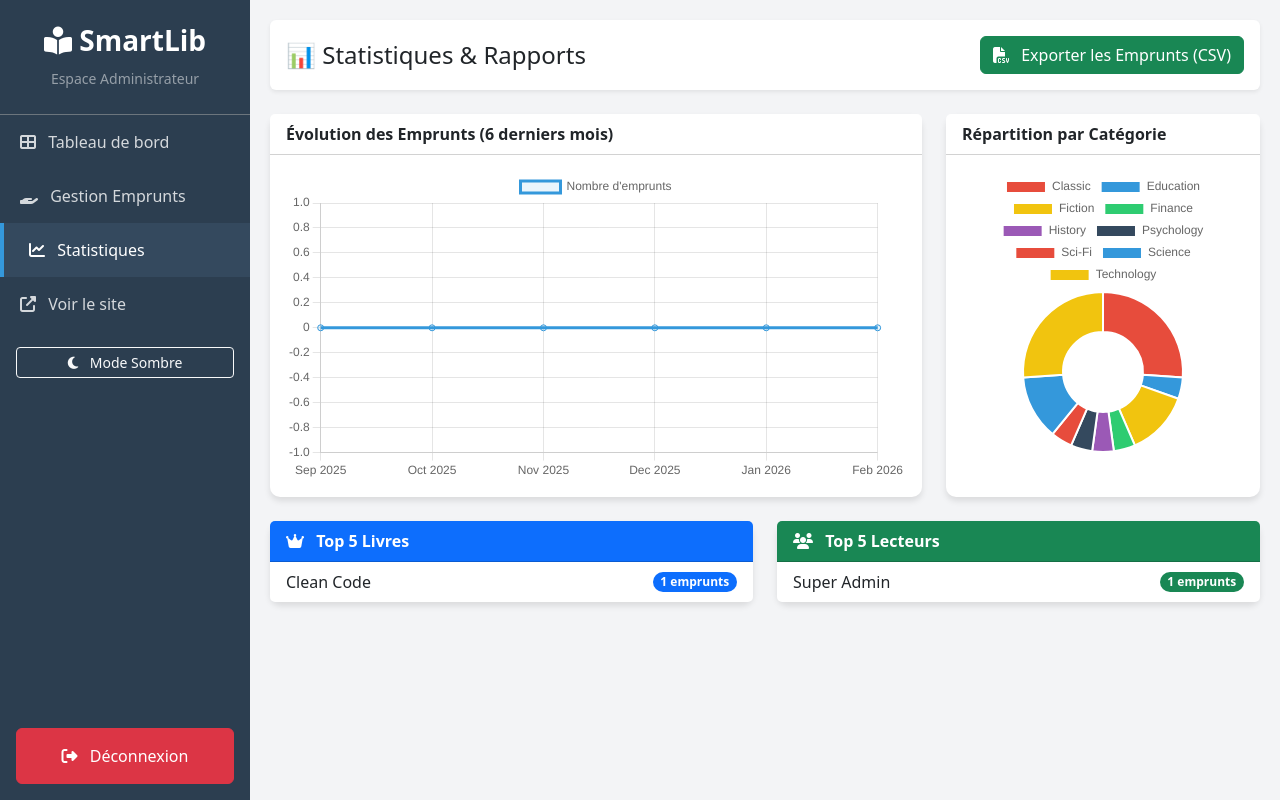
After one commit to hamzakhay-i/SITE-WEB-Gestion-d-une-biblioth-que-PFE, a PHP site: page /admin/stats.php in a window 1280 px wide. The commit adds this page. Run offline with PHP 8.4, Linux system fonts and the light colour scheme; a user stored in the database is signed in; data comes from the database, SQL or seed files in the repository; tables that the repository leaves empty or names only in its code hold one stand-in row (values such as "Sample post").

Commit message:
Mise à jour du projet PFE

```diff
--- a/admin/borrowings.php
+++ b/admin/borrowings.php
@@ -57,6 +57,7 @@ if (isset($_GET['return_id']) && isset($_GET['book_id'])) {
         </div>
         <a href="dashboard.php"><i class="fas fa-th-large me-2"></i> Tableau de bord</a>
         <a href="borrowings.php" class="active"><i class="fas fa-hand-holding me-2"></i> Gestion Emprunts</a>
+        <a href="stats.php"><i class="fas fa-chart-line me-2"></i> Statistiques</a>
         <a href="../index.php" target="_blank"><i class="fas fa-external-link-alt me-2"></i> Voir le site</a>
         <div class="mt-auto p-3">
             <a href="../logout.php" class="btn btn-danger w-100 text-white"><i class="fas fa-sign-out-alt me-2"></i> Déconnexion</a>
--- a/admin/dashboard.php
+++ b/admin/dashboard.php
@@ -101,6 +101,7 @@ if (isset($_POST['add_book'])) {
         </div>
         <a href="dashboard.php" class="active"><i class="fas fa-th-large me-2"></i> Tableau de bord</a>
         <a href="borrowings.php"><i class="fas fa-hand-holding me-2"></i> Gestion Emprunts</a>
+        <a href="stats.php"><i class="fas fa-chart-line me-2"></i> Statistiques</a>
         <a href="../index.php" target="_blank"><i class="fas fa-external-link-alt me-2"></i> Voir le site</a>
         <button id="darkModeToggle" class="btn btn-outline-light mx-3 mt-3 btn-sm"><i class="fas fa-moon me-2"></i> Mode Sombre</button>
         <div class="mt-auto p-3">
--- /dev/null
+++ b/admin/stats.php
@@ -0,0 +1,163 @@
+<?php
+session_start();
+require '../config/db.php';
+
+if (!isset($_SESSION['role']) || $_SESSION['role'] !== 'admin') {
+    header("Location: ../index.php");
+    exit();
+}
+
+// 1. Données pour le Graphique : Emprunts par mois (6 derniers mois)
+$months = [];
+$borrows_data = [];
+for ($i = 5; $i >= 0; $i--) {
+    $date_search = date("Y-m", strtotime("-$i months"));
+    $month_label = date("M Y", strtotime("-$i months")); // Ex: Feb 2024
+
+    $query = "SELECT COUNT(*) as count FROM borrowings WHERE DATE_FORMAT(borrow_date, '%Y-%m') = '$date_search'";
+    $res = mysqli_fetch_assoc(mysqli_query($conn, $query));
+
+    $months[] = $month_label;
+    $borrows_data[] = $res['count'];
+}
+
+// 2. Données pour le Graphique : Répartition par Catégorie
+$cat_labels = [];
+$cat_data = [];
+$cat_query = mysqli_query($conn, "SELECT category, COUNT(*) as count FROM books GROUP BY category");
+while($row = mysqli_fetch_assoc($cat_query)) {
+    $cat_labels[] = $row['category'];
+    $cat_data[] = $row['count'];
+}
+
+// 3. Top 5 Livres les plus empruntés
+$top_books = mysqli_query($conn, "SELECT b.title, COUNT(br.id) as count FROM borrowings br JOIN books b ON br.book_id = b.id GROUP BY br.book_id ORDER BY count DESC LIMIT 5");
+
+// 4. Top 5 Lecteurs
+$top_users = mysqli_query($conn, "SELECT u.name, COUNT(br.id) as count FROM borrowings br JOIN users u ON br.user_id = u.id GROUP BY br.user_id ORDER BY count DESC LIMIT 5");
+?>
+
+<!DOCTYPE html>
+<html lang="fr">
+<head>
+    <meta charset="UTF-8">
+    <title>Statistiques & Rapports - Admin</title>
+    <link href="https://cdn.jsdelivr.net/npm/bootstrap@5.3.0/dist/css/bootstrap.min.css" rel="stylesheet">
+    <link rel="stylesheet" href="https://cdnjs.cloudflare.com/ajax/libs/font-awesome/6.4.0/css/all.min.css">
+    <script src="https://cdn.jsdelivr.net/npm/chart.js"></script>
+    <style>
+        body { background-color: #f3f4f6; }
+        [data-bs-theme="dark"] body { background-color: #212529; color: #f8f9fa; }
+        .sidebar { min-height: 100vh; background: #2c3e50; color: white; position: fixed; width: 250px; }
+        .sidebar a { color: rgba(255,255,255,0.8); text-decoration: none; padding: 15px 20px; display: block; transition: 0.3s; }
+        .sidebar a:hover, .sidebar a.active { background: #34495e; color: white; border-left: 4px solid #3498db; padding-left: 25px; }
+        .main-content { margin-left: 250px; padding: 20px; }
+        .card-stat { border: none; border-radius: 10px; box-shadow: 0 4px 6px rgba(0,0,0,0.1); }
+    </style>
+</head>
+<body>
+    <!-- Sidebar -->
+    <div class="sidebar d-flex flex-column">
+        <div class="p-4 text-center border-bottom border-secondary">
+            <h3 class="fw-bold"><i class="fas fa-book-reader"></i> SmartLib</h3>
+            <small class="text-white-50">Espace Administrateur</small>
+        </div>
+        <a href="dashboard.php"><i class="fas fa-th-large me-2"></i> Tableau de bord</a>
+        <a href="borrowings.php"><i class="fas fa-hand-holding me-2"></i> Gestion Emprunts</a>
+        <a href="stats.php" class="active"><i class="fas fa-chart-line me-2"></i> Statistiques</a>
+        <a href="../index.php" target="_blank"><i class="fas fa-external-link-alt me-2"></i> Voir le site</a>
+        <button id="darkModeToggle" class="btn btn-outline-light mx-3 mt-3 btn-sm"><i class="fas fa-moon me-2"></i> Mode Sombre</button>
+        <div class="mt-auto p-3">
+            <a href="../logout.php" class="btn btn-danger w-100 text-white"><i class="fas fa-sign-out-alt me-2"></i> Déconnexion</a>
+        </div>
+    </div>
+
+    <div class="main-content">
+        <div class="d-flex justify-content-between align-items-center mb-4 bg-body p-3 rounded shadow-sm">
+            <h4 class="m-0 text-dark">📊 Statistiques & Rapports</h4>
+            <a href="export.php" class="btn btn-success"><i class="fas fa-file-csv me-2"></i> Exporter les Emprunts (CSV)</a>
+        </div>
+
+        <div class="row g-4 mb-4">
+            <!-- Graphique Emprunts -->
+            <div class="col-md-8">
+                <div class="card card-stat h-100">
+                    <div class="card-header bg-body fw-bold">Évolution des Emprunts (6 derniers mois)</div>
+                    <div class="card-body">
+                        <canvas id="borrowChart"></canvas>
+                    </div>
+                </div>
+            </div>
+            <!-- Graphique Catégories -->
+            <div class="col-md-4">
+                <div class="card card-stat h-100">
+                    <div class="card-header bg-body fw-bold">Répartition par Catégorie</div>
+                    <div class="card-body">
+                        <canvas id="catChart"></canvas>
+                    </div>
+                </div>
+            </div>
+        </div>
+
+        <div class="row g-4">
+            <!-- Top Livres -->
+            <div class="col-md-6">
+                <div class="card card-stat">
+                    <div class="card-header bg-primary text-white fw-bold"><i class="fas fa-crown me-2"></i> Top 5 Livres</div>
+                    <ul class="list-group list-group-flush">
+                        <?php while($row = mysqli_fetch_assoc($top_books)): ?>
+                            <li class="list-group-item d-flex justify-content-between align-items-center bg-body">
+                                <?php echo htmlspecialchars($row['title']); ?>
+                                <span class="badge bg-primary rounded-pill"><?php echo $row['count']; ?> emprunts</span>
+                            </li>
+                        <?php endwhile; ?>
+                    </ul>
+                </div>
+            </div>
+            <!-- Top Lecteurs -->
+            <div class="col-md-6">
+                <div class="card card-stat">
+                    <div class="card-header bg-success text-white fw-bold"><i class="fas fa-users me-2"></i> Top 5 Lecteurs</div>
+                    <ul class="list-group list-group-flush">
+                        <?php while($row = mysqli_fetch_assoc($top_users)): ?>
+                            <li class="list-group-item d-flex justify-content-between align-items-center bg-body">
+                                <?php echo htmlspecialchars($row['name']); ?>
+                                <span class="badge bg-success rounded-pill"><?php echo $row['count']; ?> emprunts</span>
+                            </li>
+                        <?php endwhile; ?>
+                    </ul>
+                </div>
+            </div>
+        </div>
+    </div>
+
+    <script>
+        // Graphique Ligne (Emprunts)
+        new Chart(document.getElementById('borrowChart'), {
+            type: 'line',
+            data: {
+                labels: <?php echo json_encode($months); ?>,
+                datasets: [{ label: 'Nombre d\'emprunts', data: <?php echo json_encode($borrows_data); ?>, borderColor: '#3498db', tension: 0.3, fill: true, backgroundColor: 'rgba(52, 152, 219, 0.1)' }]
+            }
+        });
+
+        // Graphique Donut (Catégories)
+        new Chart(document.getElementById('catChart'), {
+            type: 'doughnut',
+            data: {
+                labels: <?php echo json_encode($cat_labels); ?>,
+                datasets: [{ data: <?php echo json_encode($cat_data); ?>, backgroundColor: ['#e74c3c', '#3498db', '#f1c40f', '#2ecc71', '#9b59b6', '#34495e'] }]
+            }
+        });
+
+        // Dark Mode Logic (Simple)
+        const toggleBtn = document.getElementById('darkModeToggle');
+        if (localStorage.getItem('theme') === 'dark') document.documentElement.setAttribute('data-bs-theme', 'dark');
+        toggleBtn.addEventListener('click', () => {
+            const isDark = document.documentElement.getAttribute('data-bs-theme') === 'dark';
+            document.documentElement.setAttribute('data-bs-theme', isDark ? 'light' : 'dark');
+            localStorage.setItem('theme', isDark ? 'light' : 'dark');
+        });
+    </script>
+</body>
+</html>
```
Also changed, not shown: admin/export.php (added, +26 -0 lines).
